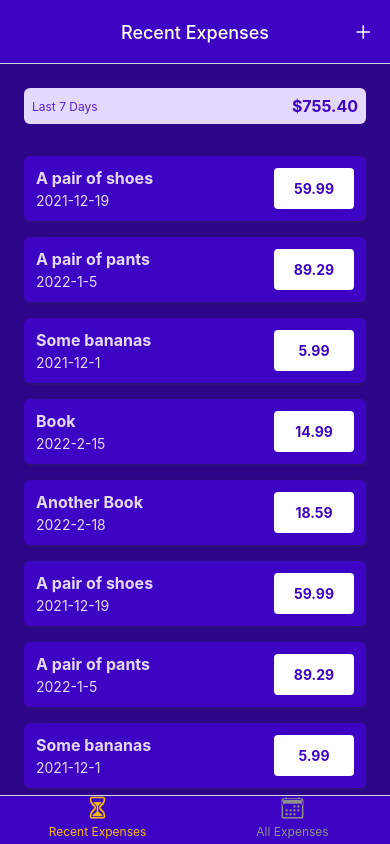
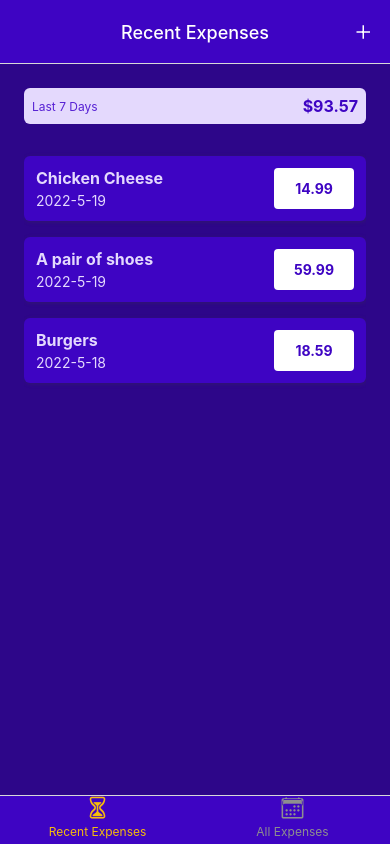
Before and after one commit to OmarChaar/ReactNative-ExpensesApp, a React Native app: screen /RecentTab in a window 390 px wide. Built offline with nearby package versions, Linux system fonts and the light colour scheme.

Commit message:
app-wide state management with CONTEXT

```diff
--- a/App.js
+++ b/App.js
@@ -9,6 +9,7 @@ import AllExpenses from './screens/bottom-bar/AllExpenses';
 import ManageExpenses from './screens/stack/ManageExpenses';
 import { GlobalStyles } from './contants/styles';
 import IconButton from './components/ui/IconButton';
+import ExpensesContextProvider from './store/expenses-context';
 
 
 const BottomTab = createBottomTabNavigator();
@@ -56,8 +57,9 @@ function BottomTabNavigation() {
 export default function App() {
   return (
     <>
-      <StatusBar style='dark'></StatusBar>
+      <StatusBar style='light'></StatusBar>
 
+      <ExpensesContextProvider>
         <NavigationContainer>
           <Stack.Navigator
             screenOptions={{
@@ -86,6 +88,7 @@ export default function App() {
 
 
         </NavigationContainer>
+      </ExpensesContextProvider>
     </>
   );
 }
--- a/components/expenses/ExpensesOutput.js
+++ b/components/expenses/ExpensesOutput.js
@@ -1,137 +1,19 @@
-import { StyleSheet, View } from 'react-native';
+import { StyleSheet, View, Text } from 'react-native';
 import { GlobalStyles } from '../../contants/styles';
 import ExpensesList from './ExpensesList';
 import ExpensesSummary from './ExpensesSummary';
 
-const DUMMY_EXPENSES = [
-    {
-        id: 'e1',
-        description: 'A pair of shoes',
-        amount: 59.99,
-        date: new Date('2021-12-19')
-    },
-    {
-        id: 'e2',
-        description: 'A pair of pants',
-        amount: 89.29,
-        date: new Date('2022-01-05')
-    },
-    {
-        id: 'e3',
-        description: 'Some bananas',
-        amount: 5.99,
-        date: new Date('2021-12-01')
-    },
-    {
-        id: 'e4',
-        description: 'Book',
-        amount: 14.99,
-        date: new Date('2022-02-15')
-    },
-    {
-        id: 'e5',
-        description: 'Another Book',
-        amount: 18.59,
-        date: new Date('2022-02-18')
-    },
-    {
-        id: 'e6',
-        description: 'A pair of shoes',
-        amount: 59.99,
-        date: new Date('2021-12-19')
-    },
-    {
-        id: 'e7',
-        description: 'A pair of pants',
-        amount: 89.29,
-        date: new Date('2022-01-05')
-    },
-    {
-        id: 'e8',
-        description: 'Some bananas',
-        amount: 5.99,
-        date: new Date('2021-12-01')
-    },
-    {
-        id: 'e9',
-        description: 'Book',
-        amount: 14.99,
-        date: new Date('2022-02-15')
-    },
-    {
-        id: 'e10',
-        description: 'Another Book',
-        amount: 18.59,
-        date: new Date('2022-02-18')
-    },
-    {
-        id: 'e11',
-        description: 'A pair of shoes',
-        amount: 59.99,
-        date: new Date('2021-12-19')
-    },
-    {
-        id: 'e12',
-        description: 'A pair of pants',
-        amount: 89.29,
-        date: new Date('2022-01-05')
-    },
-    {
-        id: 'e13',
-        description: 'Some bananas',
-        amount: 5.99,
-        date: new Date('2021-12-01')
-    },
-    {
-        id: 'e14',
-        description: 'Book',
-        amount: 14.99,
-        date: new Date('2022-02-15')
-    },
-    {
-        id: 'e15',
-        description: 'Another Book',
-        amount: 18.59,
-        date: new Date('2022-02-18')
-    },
-    {
-        id: 'e16',
-        description: 'A pair of shoes',
-        amount: 59.99,
-        date: new Date('2021-12-19')
-    },
-    {
-        id: 'e17',
-        description: 'A pair of pants',
-        amount: 89.29,
-        date: new Date('2022-01-05')
-    },
-    {
-        id: 'e18',
-        description: 'Some bananas',
-        amount: 5.99,
-        date: new Date('2021-12-01')
-    },
-    {
-        id: 'e19',
-        description: 'Book',
-        amount: 14.99,
-        date: new Date('2022-02-15')
-    },
-    {
-        id: 'e20',
-        description: 'Another Book',
-        amount: 18.59,
-        date: new Date('2022-02-18')
+function ExpensesOutput({ expenses, expensesPeriod, fallbackText }) {
+
+    let content = <Text style={styles.infoText}>{fallbackText}</Text>
+
+    if(expenses.length > 0) {
+        content =  <ExpensesList expenses={expenses}/>
     }
-];
-
-
-function ExpensesOutput({ expenses, expensesPeriod }) {
     return (
         <View style={styles.container}>
-            <ExpensesSummary expenses={DUMMY_EXPENSES} period={expensesPeriod}/>
-            <ExpensesList expenses={DUMMY_EXPENSES}/>
+            <ExpensesSummary expenses={expenses} period={expensesPeriod}/>
+            {content}
         </View>
     )
 }
@@ -146,4 +28,10 @@ const styles = StyleSheet.create({
         paddingTop: 24,
         paddingBottom: 0
     },
+    infoText: {
+        color: GlobalStyles.colors.white,
+        fontSize: 16,
+        textAlign: 'center',
+        marginTop: 32
+    }
 });
--- a/screens/bottom-bar/AllExpenses.js
+++ b/screens/bottom-bar/AllExpenses.js
@@ -1,20 +1,19 @@
 
-import { StyleSheet, Text, View } from 'react-native';
+import { useContext } from 'react';
+
 import ExpensesOutput from '../../components/expenses/ExpensesOutput';
+import { ExpensesContext } from '../../store/expenses-context';
 
-function AllExpenses({navigation}) {
+function AllExpenses() {
 
-    return (
-      <ExpensesOutput expensesPeriod="Total"/>
-    )
+  /*
+    To use the context app-wide, we must provide it using 'useContext()' hook.
+  */
+  const expensesCtx = useContext(ExpensesContext);
+
+  console.log("AllExpenses expensesContext", expensesCtx.expenses.length);
+
+  return <ExpensesOutput expenses={expensesCtx.expenses} expensesPeriod="Total" fallbackText="No expenses found"/>
 }
 
 export default AllExpenses;
-
-const styles = StyleSheet.create({
-    container: {
-      flex: 1,
-      alignItems: 'center',
-      justifyContent: 'center',
-    },
-  });
--- a/screens/bottom-bar/RecentExpenses.js
+++ b/screens/bottom-bar/RecentExpenses.js
@@ -1,11 +1,21 @@
 
 import { StyleSheet, Text, View } from 'react-native';
-import { useLayoutEffect } from 'react'
+import { useContext, useLayoutEffect } from 'react'
 import ExpensesOutput from '../../components/expenses/ExpensesOutput';
+import { ExpensesContext } from '../../store/expenses-context';
+import { getDateMinusDays } from '../../util/date';
 
 
 function RecentExpenses({navigation}) {
 
+    const expensesCtx = useContext(ExpensesContext);
+
+    const recentExpenses = expensesCtx.expenses.filter((expense) => {
+        const today = new Date();
+        const date7DaysAgo = getDateMinusDays(today, 7);
+
+        return expense.date > date7DaysAgo;
+    })
 
     useLayoutEffect(() => {
         navigation.setOptions({
@@ -14,7 +24,7 @@ function RecentExpenses({navigation}) {
     }, [navigation]);
 
     return (
-        <ExpensesOutput expensesPeriod="Last 7 Days"/>
+        <ExpensesOutput expenses={recentExpenses} expensesPeriod="Last 7 Days" fallbackText="No expenses registered for the past 7 days."/>
     )
 }
 
--- a/screens/stack/ManageExpenses.js
+++ b/screens/stack/ManageExpenses.js
@@ -1,11 +1,14 @@
 
 import { StyleSheet, View, Text } from 'react-native';
-import { useLayoutEffect } from 'react'
+import { useContext, useLayoutEffect } from 'react'
 import IconButton from '../../components/ui/IconButton';
 import { GlobalStyles } from '../../contants/styles';
 import Button from '../../components/ui/Button';
+import { ExpensesContext } from '../../store/expenses-context';
 
 function ManageExpenses({navigation, route}) {
+
+    const expensesCtx = useContext(ExpensesContext);
 
     // Incase an object might be undefined use '?' to avoid errors.
     const editExpenseID = route.params?.expenseID;
@@ -19,6 +22,7 @@ function ManageExpenses({navigation, route}) {
     }, [navigation, isEditing]);
 
     function deleteExpenseHandler() {
+        expensesCtx.deleteExpense(editExpenseID);
         navigation.goBack();
     }
 
@@ -27,6 +31,12 @@ function ManageExpenses({navigation, route}) {
     }
 
     function confirmHandler() {
+        if(isEditing) {
+            expensesCtx.updateExpense(editExpenseID, {description: 'OC', amount: 59.99, date: new Date('2022-05-20')});
+        }
+        else {
+            expensesCtx.addExpense({description: 'Omar Chaar', amount: 19.99, date: new Date('2022-05-19')});
+        }
         navigation.goBack();
     }
 
--- /dev/null
+++ b/store/expenses-context.js
@@ -0,0 +1,223 @@
+import { createContext, useReducer  } from "react";
+
+const DUMMY_EXPENSES = [
+    {
+        id: 'e1',
+        description: 'A pair of shoes',
+        amount: 59.99,
+        date: new Date('2021-12-19')
+    },
+    {
+        id: 'e2',
+        description: 'A pair of pants',
+        amount: 89.29,
+        date: new Date('2022-01-05')
+    },
+    {
+        id: 'e3',
+        description: 'Some bananas',
+        amount: 5.99,
+        date: new Date('2021-12-01')
+    },
+    {
+        id: 'e4',
+        description: 'Chicken Cheese',
+        amount: 14.99,
+        date: new Date('2022-05-19')
+    },
+    {
+        id: 'e5',
+        description: 'Another Book',
+        amount: 18.59,
+        date: new Date('2022-02-18')
+    },
+    {
+        id: 'e6',
+        description: 'A pair of shoes',
+        amount: 59.99,
+        date: new Date('2021-12-19')
+    },
+    {
+        id: 'e7',
+        description: 'A pair of pants',
+        amount: 89.29,
+        date: new Date('2022-01-05')
+    },
+    {
+        id: 'e8',
+        description: 'Some bananas',
+        amount: 5.99,
+        date: new Date('2021-12-01')
+    },
+    {
+        id: 'e9',
+        description: 'Book',
+        amount: 14.99,
+        date: new Date('2022-02-15')
+    },
+    {
+        id: 'e10',
+        description: 'Another Book',
+        amount: 18.59,
+        date: new Date('2022-02-18')
+    },
+    {
+        id: 'e11',
+        description: 'A pair of shoes',
+        amount: 59.99,
+        date: new Date('2021-12-19')
+    },
+    {
+        id: 'e12',
+        description: 'A pair of pants',
+        amount: 89.29,
+        date: new Date('2022-01-05')
+    },
+    {
+        id: 'e13',
+        description: 'Some bananas',
+        amount: 5.99,
+        date: new Date('2021-12-01')
+    },
+    {
+        id: 'e14',
+        description: 'Book',
+        amount: 14.99,
+        date: new Date('2022-02-15')
+    },
+    {
+        id: 'e15',
+        description: 'Another Book',
+        amount: 18.59,
+        date: new Date('2022-02-18')
+    },
+    {
+        id: 'e16',
+        description: 'A pair of shoes',
+        amount: 59.99,
+        date: new Date('2022-05-19')
+    },
+    {
+        id: 'e17',
+        description: 'A pair of pants',
+        amount: 89.29,
+        date: new Date('2022-01-05')
+    },
+    {
+        id: 'e18',
+        description: 'Some bananas',
+        amount: 5.99,
+        date: new Date('2021-05-17')
+    },
+    {
+        id: 'e19',
+        description: 'Book',
+        amount: 14.99,
+        date: new Date('2022-02-15')
+    },
+    {
+        id: 'e20',
+        description: 'Burgers',
+        amount: 18.59,
+        date: new Date('2022-05-18')
+    }
+];
+
+/*
+    Creating a context to be used throughout the app.
+    Defining the shape of the context
+*/
+export const ExpensesContext = createContext({
+    expenses: [],
+    // Functions with params that are expected as arguments.
+    addExpense: ({description, amount, date}) => {},
+    deleteExpense: (id) => {},
+    updateExpense: (id, {description, amount, date}) => {},
+});
+
+/*
+    'expensesReducer' -> Reducer Function, it will receive a 'state' & 'action' object automatically.
+    Both values will be provided by React because this function will be connected to the 'useReducer' hook.
+
+    'state' -> state managed by the 'useReducer' hook.
+    'action' -> dispached by us.
+*/
+function expensesReducer(state, action) {
+    if(action.type == 'ADD') {
+        const id = new Date().toString() + Math.random().toString();
+        return [{...action.payload, id: id}, ...state];
+    }
+    if(action.type == 'UPDATE') {
+        const updatableExpenseIndex = state.findIndex((expense) => expense.id === action.payload.id);
+        const updatableExpense = state[updatableExpenseIndex];
+
+        const updatedItem = {...updatableExpense, ...action.payload.data};
+
+        const updatedExpenses = [...state];
+        updatedExpenses[updatableExpenseIndex] = updatedItem;
+
+        return updatedExpenses;
+    }
+    if(action.type == 'DELETE') {
+       return state.filter(expense => expense.id !== action.payload)
+    }
+    else {
+        return state;
+    }
+}
+
+/*
+    The provider function that holds the logic that will be used thoughtout the app.
+    Add 'children' prop to wrap everything inside ExpensesContextProvider.
+*/
+function ExpensesContextProvider({children}) {
+
+    // HERE WE ADD STATE MANAGEMENT LOGIC
+
+    /*
+        useReducer() -> a hook used for complex state management, it works with a reducer function
+        that has to be defined as the first parameter of 'useReducer()'. Once it is defined we can
+        trigger the functions within the reducer function.
+
+        second parameter of 'useReducer()' sets the initial value of the array.
+
+        useReducer() -> returns an array with exactly 2 elements.
+        1st element -> state that will be managed by the reducer.
+        2nd element -> dispatch function to execute new functions that manipulate the state.
+    */
+    const [expensesState, dispatch] = useReducer(expensesReducer, DUMMY_EXPENSES);
+
+    // How to use 'dispatch'
+    function addExpense(expenseData) {
+        /*
+            to dispatch, we must pass an action that will be made available by React inside the
+            Reducer function as the 2nd parameter.
+
+            '{type: 'ADD', payload: expenseData}' will be the 'action' dispatched in the Reducer function.
+        */
+        dispatch({type: 'ADD', payload: expenseData});
+    }
+
+    function deleteExpense(id) {
+        console.log("deleteExpense id", id);
+        dispatch({type: 'DELETE', payload: id});
+    }
+
+    function updateExpense(id, expenseData) {
+        dispatch({type: 'UPDATE', payload: {id: id, data: expenseData}});
+    }
+
+    // These values will expect the same parameters as declated in the 'creatContext()' method.
+    const value = {
+        expenses: expensesState,
+        addExpense: addExpense,
+        deleteExpense: deleteExpense,
+        updateExpense: updateExpense
+    }
+
+    return (
+        <ExpensesContext.Provider value={value}>{children}</ExpensesContext.Provider>
+    )
+}
+
+export default ExpensesContextProvider;
--- a/util/date.js
+++ b/util/date.js
@@ -1,3 +1,7 @@
 export function getFormattedDate(date) {
     return `${date.getFullYear()}-${date.getMonth()+1}-${date.getDate()}`;
 }
+
+export function getDateMinusDays(date, days) {
+    return new Date(date.getFullYear(), date.getMonth(), date.getDate() - days);
+}
```
Lines whose indentation alone changed are shown as unchanged.
